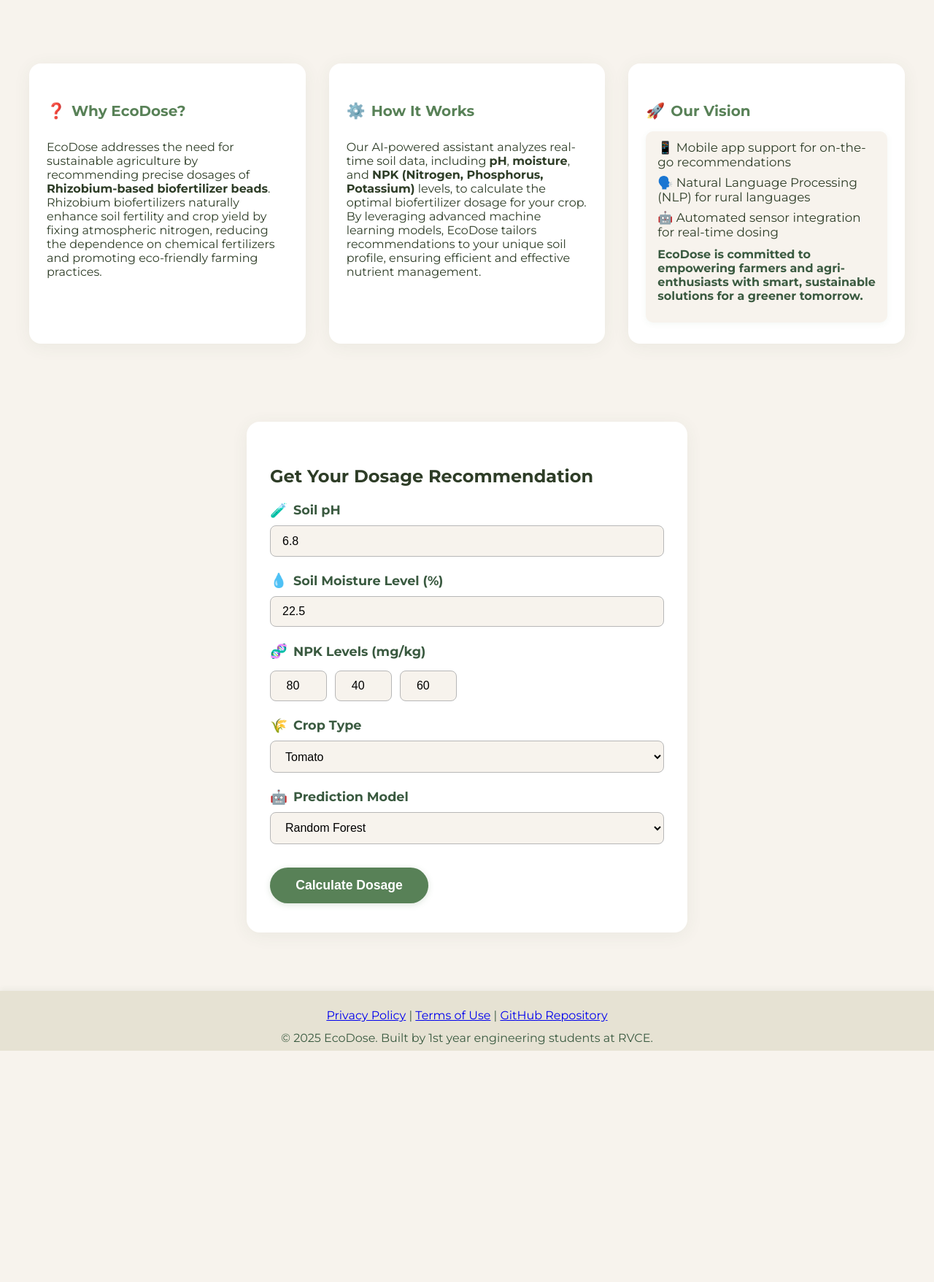
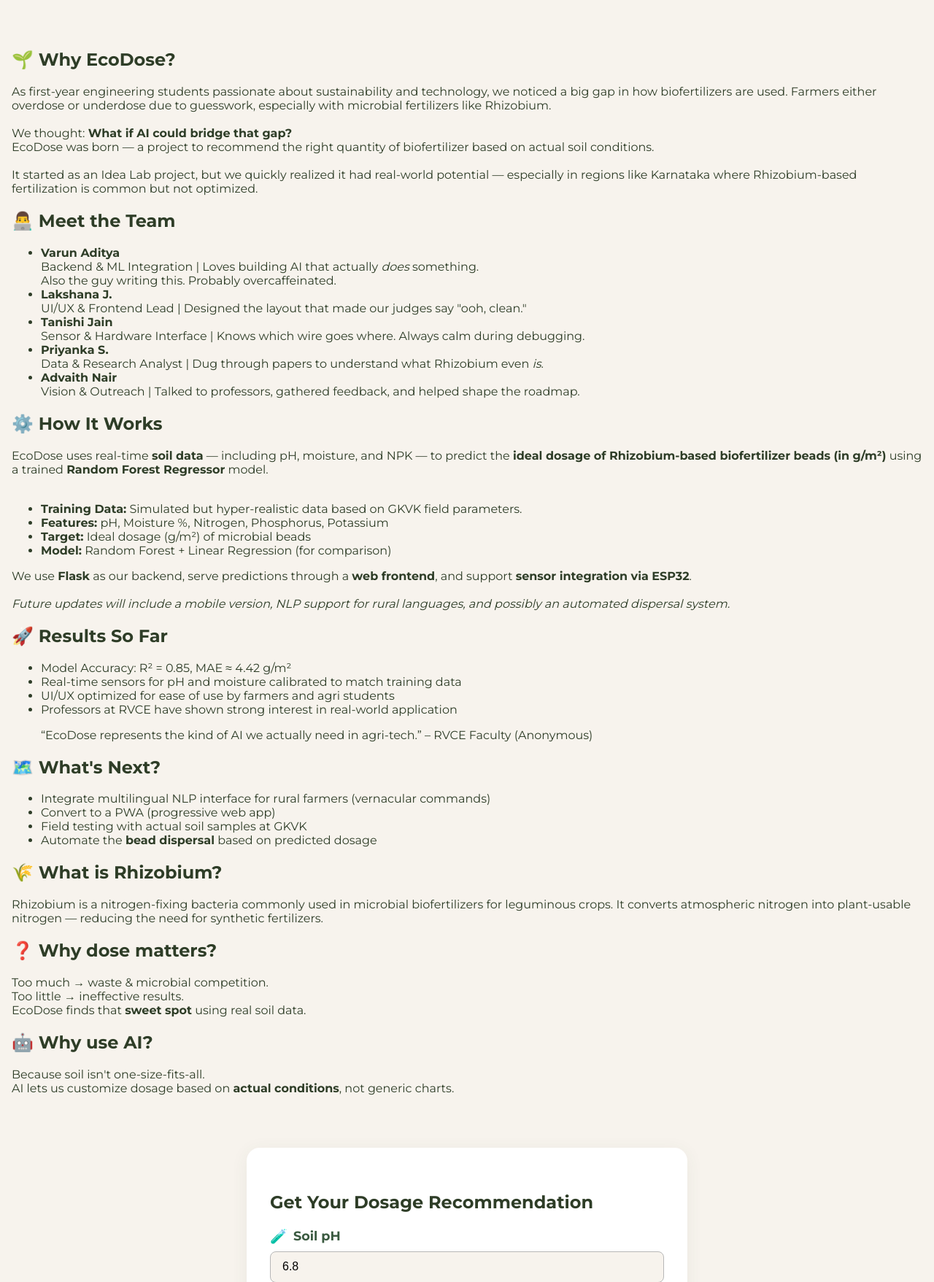
Before and after one commit to varunaditya27/EcoDose, a Flask app: page / in a window 1280 px wide. Shown: the part 562-2319 px from the top of the page at 73% size. Before the commit the page ends 2002 px from the top, so only its background shows below. Run offline with Flask 3, Linux system fonts and the light colour scheme.

Commit message:
Revamp 'About' section with expanded content, team introduction, and detailed explanation of EcoDose's functionality and future plans

```diff
--- a/flask-app/templates/index.html
+++ b/flask-app/templates/index.html
@@ -23,30 +23,64 @@
         </div>
     </section>
     <section class="about" id="about">
-        <div class="about-cards-container">
-            <div class="about-card-mini">
-                <h3><span class="about-icon">❓</span> Why EcoDose?</h3>
+        <div class="about-expanded-container">
+            <h2>🌱 Why EcoDose?</h2>
             <p>
-                    EcoDose addresses the need for sustainable agriculture by recommending precise dosages of <b>Rhizobium-based biofertilizer beads</b>. Rhizobium biofertilizers naturally enhance soil fertility and crop yield by fixing atmospheric nitrogen, reducing the dependence on chemical fertilizers and promoting eco-friendly farming practices.
+                As first-year engineering students passionate about sustainability and technology, we noticed a big gap in how biofertilizers are used. Farmers either overdose or underdose due to guesswork, especially with microbial fertilizers like Rhizobium.<br><br>
+                We thought: <b>What if AI could bridge that gap?</b><br>
+                EcoDose was born — a project to recommend the right quantity of biofertilizer based on actual soil conditions.<br><br>
+                It started as an Idea Lab project, but we quickly realized it had real-world potential — especially in regions like Karnataka where Rhizobium-based fertilization is common but not optimized.
             </p>
-            </div>
-            <div class="about-card-mini">
-                <h3><span class="about-icon">⚙️</span> How It Works</h3>
+            <h2>👨‍💻 Meet the Team</h2>
+            <ul class="team-list">
+                <li><b>Varun Aditya</b><br>Backend & ML Integration | Loves building AI that actually <i>does</i> something.<br>Also the guy writing this. Probably overcaffeinated.</li>
+                <li><b>Lakshana J.</b><br>UI/UX & Frontend Lead | Designed the layout that made our judges say "ooh, clean."</li>
+                <li><b>Tanishi Jain</b><br>Sensor & Hardware Interface | Knows which wire goes where. Always calm during debugging.</li>
+                <li><b>Priyanka S.</b><br>Data & Research Analyst | Dug through papers to understand what Rhizobium even <i>is</i>.</li>
+                <li><b>Advaith Nair</b><br>Vision & Outreach | Talked to professors, gathered feedback, and helped shape the roadmap.</li>
+            </ul>
+            <h2>⚙️ How It Works</h2>
             <p>
-                    Our AI-powered assistant analyzes real-time soil data, including <b>pH</b>, <b>moisture</b>, and <b>NPK (Nitrogen, Phosphorus, Potassium)</b> levels, to calculate the optimal biofertilizer dosage for your crop. By leveraging advanced machine learning models, EcoDose tailors recommendations to your unique soil profile, ensuring efficient and effective nutrient management.
+                EcoDose uses real-time <b>soil data</b> — including pH, moisture, and NPK — to predict the <b>ideal dosage of Rhizobium-based biofertilizer beads (in g/m²)</b> using a trained <b>Random Forest Regressor</b> model.<br><br>
+                <ul>
+                    <li><b>Training Data:</b> Simulated but hyper-realistic data based on GKVK field parameters.</li>
+                    <li><b>Features:</b> pH, Moisture %, Nitrogen, Phosphorus, Potassium</li>
+                    <li><b>Target:</b> Ideal dosage (g/m²) of microbial beads</li>
+                    <li><b>Model:</b> Random Forest + Linear Regression (for comparison)</li>
+                </ul>
+                We use <b>Flask</b> as our backend, serve predictions through a <b>web frontend</b>, and support <b>sensor integration via ESP32</b>.<br><br>
+                <i>Future updates will include a mobile version, NLP support for rural languages, and possibly an automated dispersal system.</i>
             </p>
-            </div>
-            <div class="about-card-mini">
-                <h3><span class="about-icon">🚀</span> Our Vision</h3>
-                <div class="about-vision">
+            <h2>🚀 Results So Far</h2>
             <ul>
-                        <li>📱 Mobile app support for on-the-go recommendations</li>
-                        <li>🗣️ Natural Language Processing (NLP) for rural languages</li>
-                        <li>🤖 Automated sensor integration for real-time dosing</li>
+                <li>Model Accuracy: R² = 0.85, MAE ≈ 4.42 g/m²</li>
+                <li>Real-time sensors for pH and moisture calibrated to match training data</li>
+                <li>UI/UX optimized for ease of use by farmers and agri students</li>
+                <li>Professors at RVCE have shown strong interest in real-world application</li>
             </ul>
-                    <p class="about-commitment">EcoDose is committed to empowering farmers and agri-enthusiasts with smart, sustainable solutions for a greener tomorrow.</p>
-                </div>
-            </div>
+            <blockquote>“EcoDose represents the kind of AI we actually need in agri-tech.” – RVCE Faculty (Anonymous)</blockquote>
+            <h2>🗺️ What's Next?</h2>
+            <ul>
+                <li>Integrate multilingual NLP interface for rural farmers (vernacular commands)</li>
+                <li>Convert to a PWA (progressive web app)</li>
+                <li>Field testing with actual soil samples at GKVK</li>
+                <li>Automate the <b>bead dispersal</b> based on predicted dosage</li>
+            </ul>
+            <h2>🌾 What is Rhizobium?</h2>
+            <p>
+                Rhizobium is a nitrogen-fixing bacteria commonly used in microbial biofertilizers for leguminous crops. It converts atmospheric nitrogen into plant-usable nitrogen — reducing the need for synthetic fertilizers.
+            </p>
+            <h2>❓ Why dose matters?</h2>
+            <p>
+                Too much → waste & microbial competition.<br>
+                Too little → ineffective results.<br>
+                EcoDose finds that <b>sweet spot</b> using real soil data.
+            </p>
+            <h2>🤖 Why use AI?</h2>
+            <p>
+                Because soil isn't one-size-fits-all.<br>
+                AI lets us customize dosage based on <b>actual conditions</b>, not generic charts.
+            </p>
         </div>
     </section>
     <section class="form-section" id="form-section">
```
Lines whose indentation alone changed are shown as unchanged.
